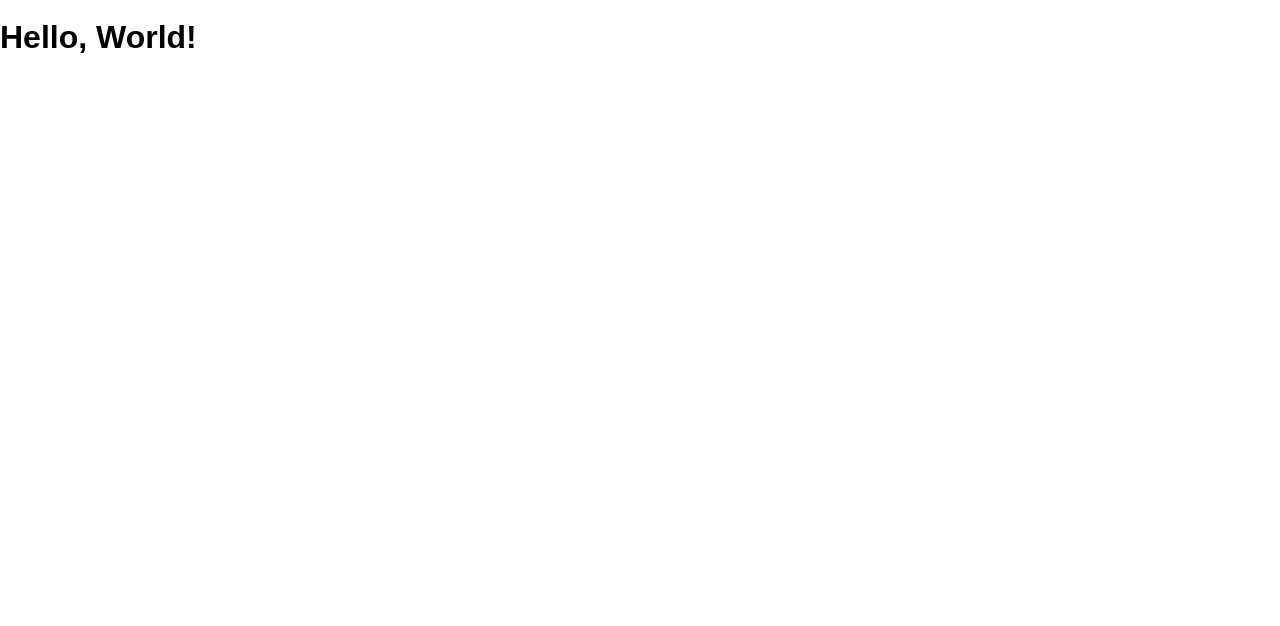
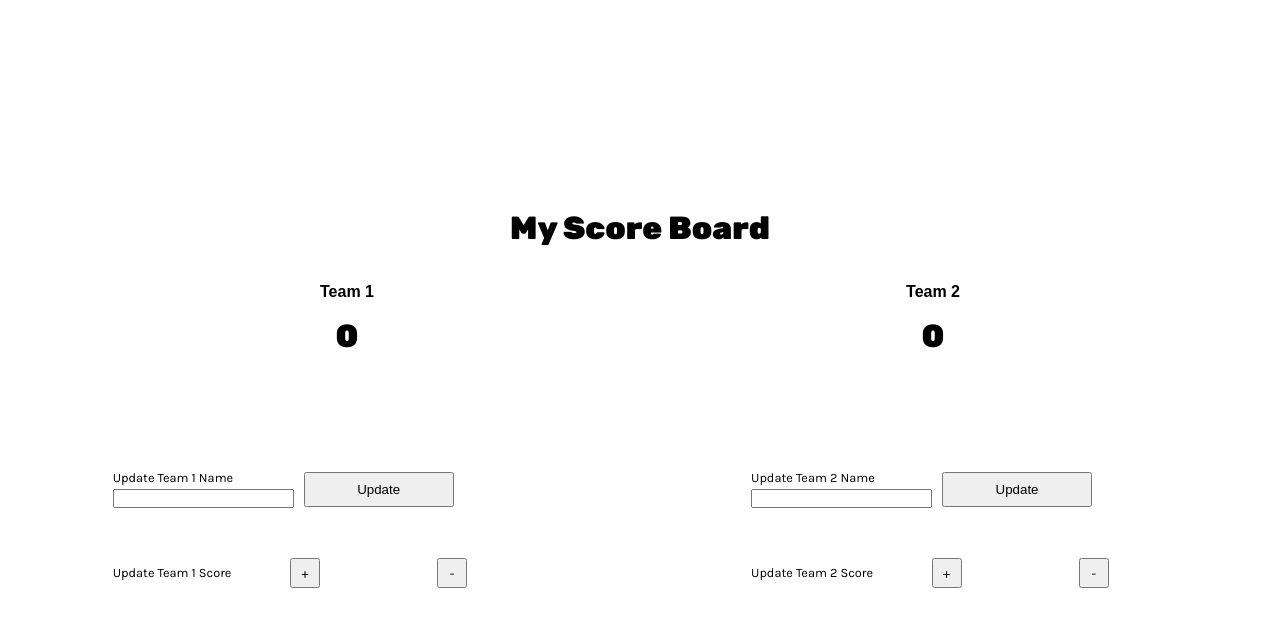
Before and after one commit to Breadkenty/homework-6, a website: page public/index.html in a window 1280 px wide. Drawn offline with Linux system fonts and the light colour scheme.

Commit message:
first draft buttons are working

```diff
--- a/public/index.html
+++ b/public/index.html
@@ -1,14 +1,70 @@
 <!DOCTYPE html>
 <html>
   <head lang="en">
-    <meta charset="UTF-8">
-    <meta name="viewport" content="width=device-width, initial-scale=1">
-    <title>Homework 6</title>
-    <link rel="shortcut icon" href="/favicon.ico">
-    <link rel="stylesheet" href="/screen.css">
+    <meta charset="UTF-8" />
+    <meta name="viewport" content="width=device-width, initial-scale=1" />
+    <title>Scoreboard</title>
+    <link
+      href="https://fonts.googleapis.com/css?family=Karla|Rubik:900"
+      rel="stylesheet"
+    />
+    <link rel="shortcut icon" href="/favicon.ico" />
+    <link rel="stylesheet" href="/screen.css" />
   </head>
   <body>
-    <h1 class='hello-world'></h1>
+    <header>
+      <h1>My Score Board</h1>
+    </header>
+
+    <div class="team-score">
+      <div class="team-1">
+        <h4 class="name">Team 1</h4>
+        <h1 class="score">0</h1>
+      </div>
+
+      <div class="team-2">
+        <h4 class="name">Team 2</h4>
+        <h1 class="score">0</h1>
+      </div>
+    </div>
+
+    <div class="controller">
+      <div class="team-1">
+        <div class="name">
+          <div>
+            <p>Update Team 1 Name</p>
+            <input class="text-box" />
+          </div>
+          <button class="update-button">Update</button>
+        </div>
+
+        <div class="score">
+          <p>Update Team 1 Score</p>
+          <div class="buttons">
+            <button class="add-1">+</button>
+            <button class="sub-1">-</button>
+          </div>
+        </div>
+      </div>
+
+      <div class="team-2">
+        <div class="name">
+          <div>
+            <p>Update Team 2 Name</p>
+            <input class="text-box" />
+          </div>
+          <button class="update-button">Update</button>
+        </div>
+
+        <div class="score">
+          <p>Update Team 2 Score</p>
+          <div class="buttons">
+            <button class="add-1">+</button>
+            <button class="sub-1">-</button>
+          </div>
+        </div>
+      </div>
+    </div>
     <script src="/main.js" charset="utf-8"></script>
   </body>
 </html>
--- a/public/main.js
+++ b/public/main.js
@@ -1,7 +1,56 @@
+score1 = 0;
+score2 = 0;
+
+const addScore1 = () => {
+  score1 += 1;
+  document.querySelector(".team-1 .score").textContent = score1;
+};
+
+const addScore2 = () => {
+  score2 += 1;
+  document.querySelector(".team-2 .score").textContent = score2;
+};
+
+const subScore1 = () => {
+  score1 -= 1;
+  document.querySelector(".team-1 .score").textContent = score1;
+};
+
+const subScore2 = () => {
+  score2 -= 1;
+  document.querySelector(".team-2 .score").textContent = score2;
+};
+
+const updateName1 = () => {
+  teamName1 = document.querySelector(".team-1 .text-box").value;
+  document.querySelector(".team-1 .name").textContent = teamName1;
+  document.querySelector(".team-1 .text-box").value = "";
+};
+
+const updateName2 = () => {
+  teamName2 = document.querySelector(".team-2 .text-box").value;
+  document.querySelector(".team-2 .name").textContent = teamName2;
+  document.querySelector(".team-2 .text-box").value = "";
+};
+
 const main = () => {
-  if (document.querySelector('h1.hello-world')) {
-    document.querySelector('h1.hello-world').textContent = 'Hello, World!'
-  }
-}
+  let add1 = document.querySelector(".team-1 .add-1");
+  add1.addEventListener("click", addScore1);
 
-document.addEventListener('DOMContentLoaded', main)
+  let add2 = document.querySelector(".team-2 .add-1");
+  add2.addEventListener("click", addScore2);
+
+  let sub1 = document.querySelector(".team-1 .sub-1");
+  sub1.addEventListener("click", subScore1);
+
+  let sub2 = document.querySelector(".team-2 .sub-1");
+  sub2.addEventListener("click", subScore2);
+
+  let updateButton1 = document.querySelector(".team-1 .update-button");
+  updateButton1.addEventListener("click", updateName1);
+
+  let updateButton2 = document.querySelector(".team-2 .update-button");
+  updateButton2.addEventListener("click", updateName2);
+};
+
+document.addEventListener("DOMContentLoaded", main);
--- a/public/screen.css
+++ b/public/screen.css
@@ -6,7 +6,85 @@ html {
   height: 100%;
 }
 
+* {
+  margin: 0;
+  padding: 0;
+}
+
 body {
   margin: 0;
   min-height: 100%;
+  display: flex;
+  flex-direction: column;
+  align-items: center;
+  justify-content: center;
 }
+
+h1 {
+  font-family: "Rubik", sans-serif;
+}
+p {
+  font-family: "Karla", sans-serif;
+  font-size: 0.8rem;
+}
+
+body header {
+  margin-bottom: 5vh;
+}
+
+.team-score {
+  width: 50vw;
+  display: flex;
+  justify-content: space-between;
+}
+
+.team-score .team-1,
+.team-score .team-2 {
+  display: flex;
+  flex-direction: column;
+  justify-content: center;
+  align-items: center;
+}
+
+.team-score .score {
+  margin-top: 20px;
+}
+
+.controller {
+  width: 100vw;
+  display: flex;
+  justify-content: space-around;
+}
+
+.controller .name {
+  margin-top: 15vh;
+  display: flex;
+}
+.controller .name button {
+  width: 150px;
+  height: 35px;
+  margin-left: 10px;
+}
+
+.controller .score {
+  display: flex;
+  justify-content: space-between;
+  align-items: center;
+  margin-top: 50px;
+}
+
+.buttons {
+  display: flex;
+  justify-content: space-around;
+  width: 23vw;
+}
+
+.buttons button {
+  font-family: "Karla", sans-serif;
+  height: 30px;
+  width: 30px;
+}
+
+.text-box {
+  margin-top: 5px;
+}
```
